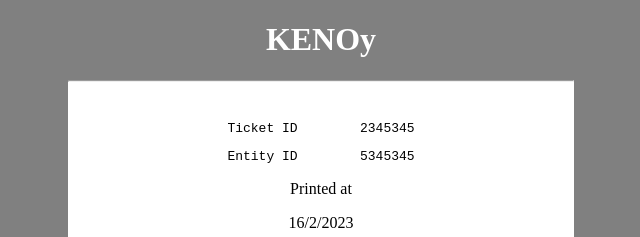
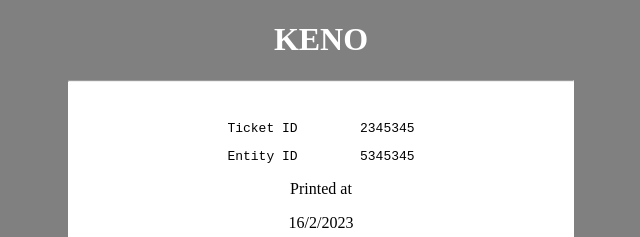
Before and after one commit to Yonatankinfe/recette-page-generator, a plain HTML site: page index.html in a window 1280 px wide. Shown: the top 237 px of the page, 319-959 px from the left. Drawn offline with Linux system fonts and the light colour scheme.

Commit message:
Update index.html

```diff
--- a/index.html
+++ b/index.html
@@ -33,7 +33,7 @@
 </head>
 <body>
 
-<center><h1>KENOy</h1></center>
+<center><h1>KENO</h1></center>
 <center><div class = "back"><center>
     <hr/><br/>
     <pre>Ticket ID        2345345</pre>
```
